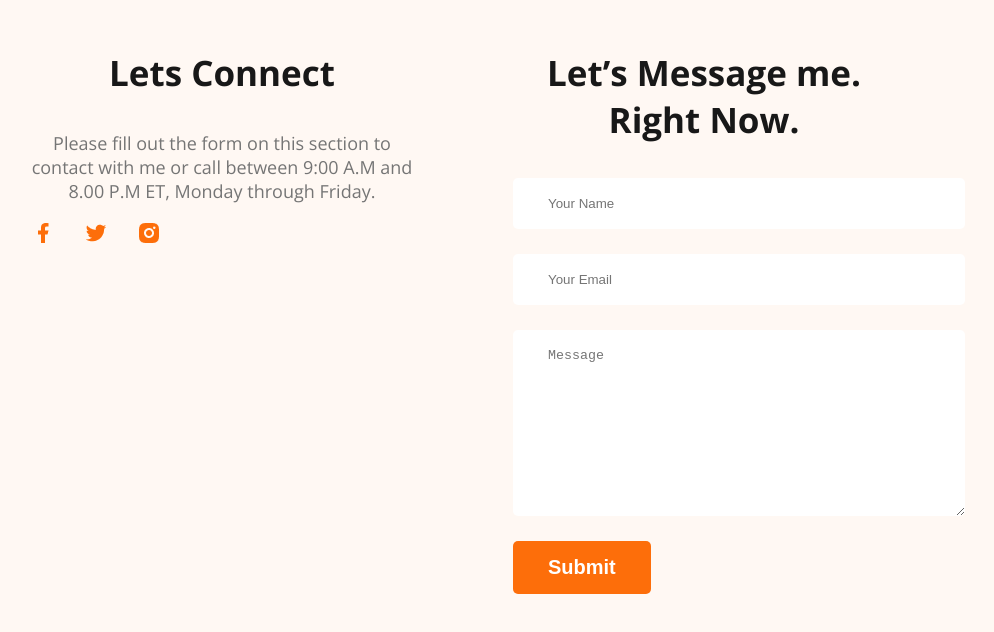
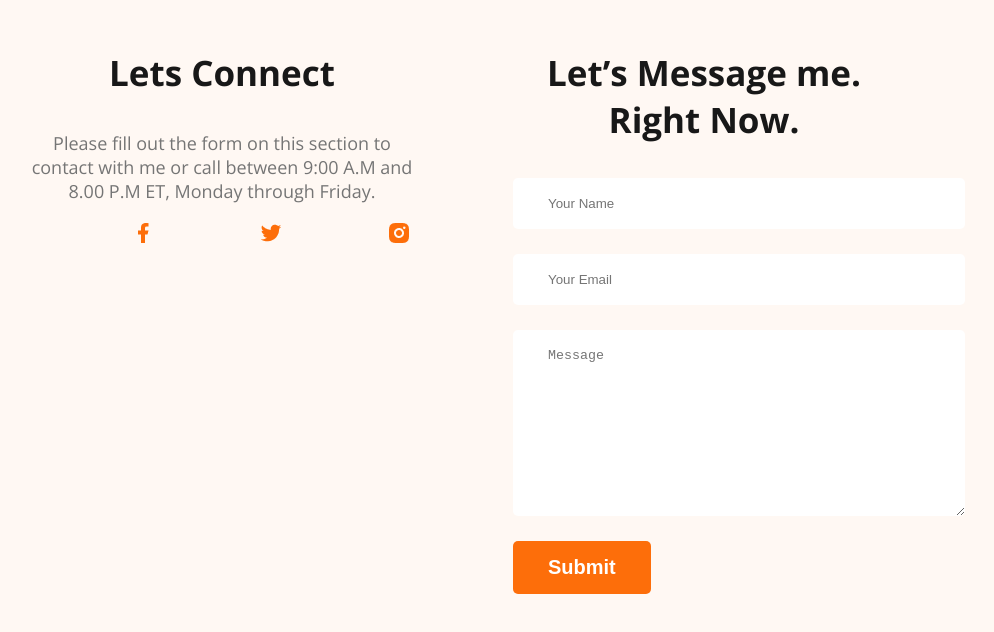
Before and after one commit to Jabed-Hasan/developer-portfolio, a plain HTML site: page index.html in a window 1280 px wide. Shown: the part 3386-4018 px from the top of the page, without its empty margins (177-1171 px from the left). Drawn offline with nearby package versions, Linux system fonts and the light colour scheme.

Commit message:
changed icons locations

```diff
--- a/style.css
+++ b/style.css
@@ -189,10 +189,13 @@ footer {
 
 .footer-column {
     width: 50%;
+
+
 }
+.social-links a{
+    margin-left: 100px;
 
-.social-links a{
-    margin-right: 25px;
+
 }
 
 .contact input[type="text"], .contact input[type="email"],
```
